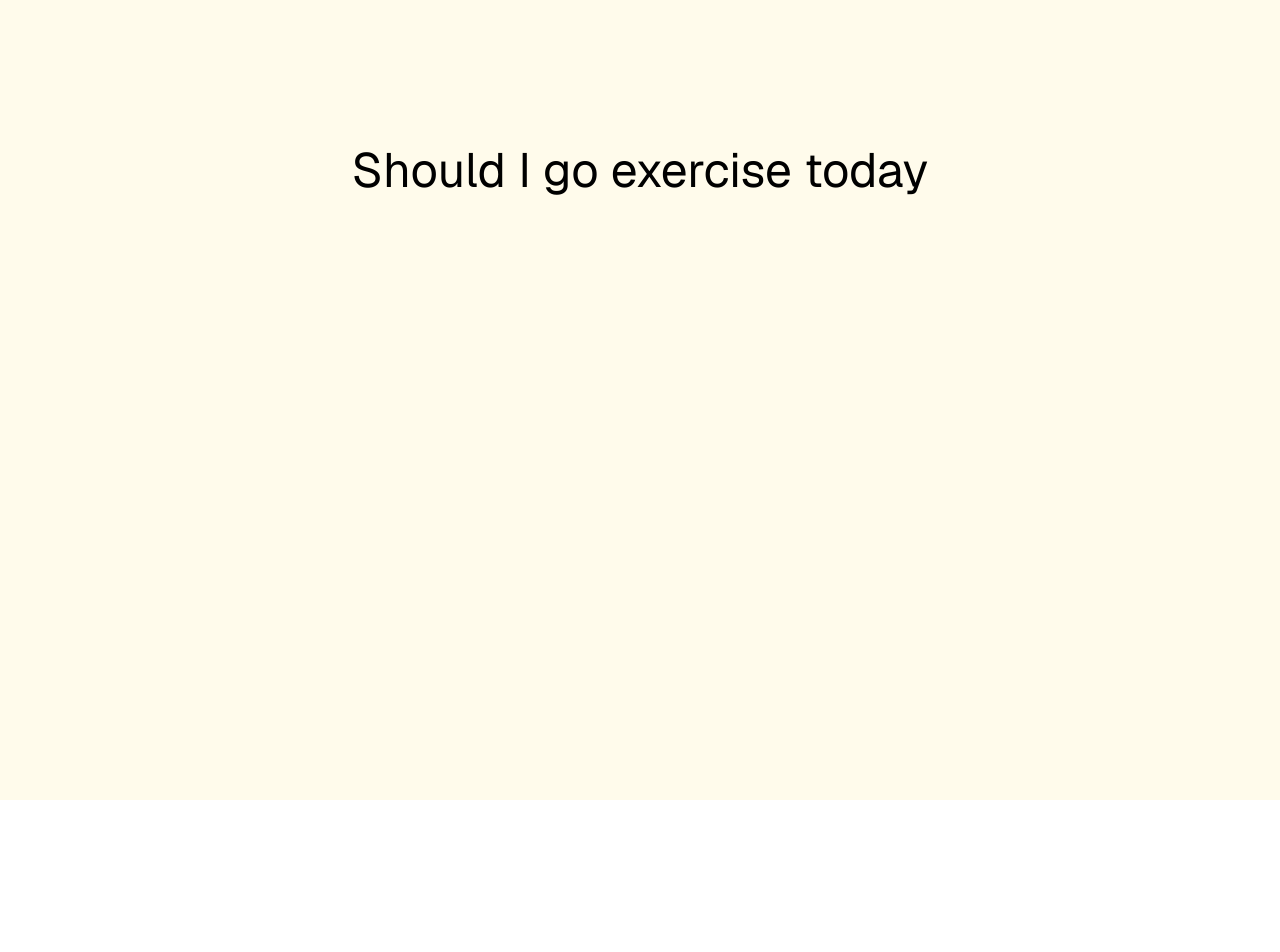
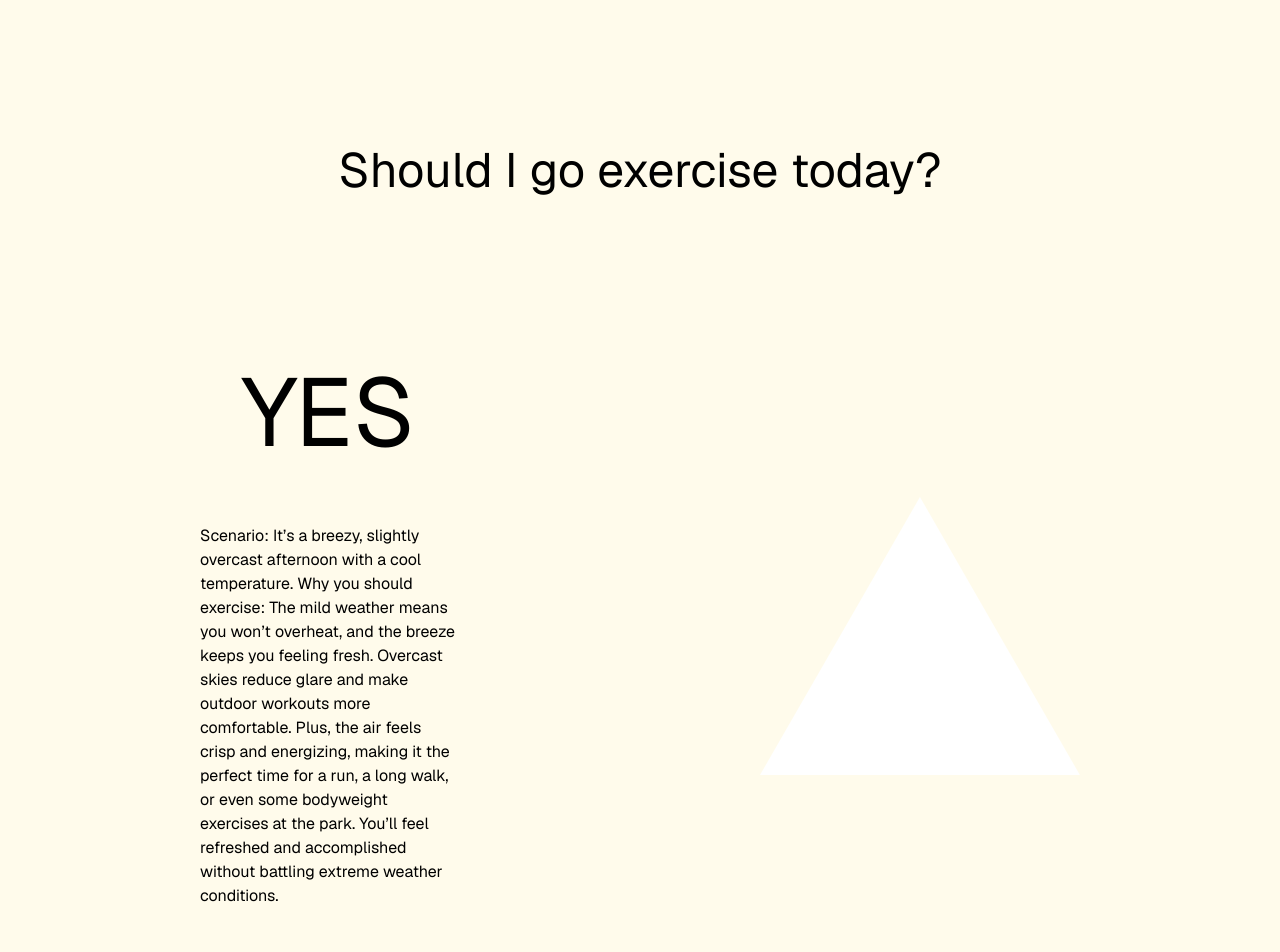
Before and after one commit to jee-gamer/should-I-go-exercise-today, a Next.js app: page / in a window 1280 px wide. Shown: the top 952 px of the page. Before the commit the page ends 800 px from the top, so only its background shows below. Built offline with nearby package versions, Linux system fonts and the light colour scheme.

Commit message:
Make template for home page

```diff
--- /dev/null
+++ b/app/api/page.js
@@ -0,0 +1,5 @@
+export default function Api() {
+    return (
+        <h1> API PAGE </h1>
+    )
+}
--- a/app/page.js
+++ b/app/page.js
@@ -3,7 +3,37 @@ import Image from "next/image";
 export default function Home() {
   return (
     <div className="grid grid-rows-[20px_1fr_20px] items-center justify-items-center min-h-screen p-8 pb-20 gap-16 sm:p-20 font-[family-name:var(--font-geist-sans)] bg-amber-50">
-      <div className="flex flex-col items-center justify-center gap-16 mt-40 text-5xl text-black"> Should I go exercise today</div>
+      <div className="flex flex-col items-center justify-center gap-16 mt-40 text-5xl text-black"> Should I go exercise today?
+      </div>
+
+        <div id="main" className="flex flex-row items-center justify-center gap-16 mt-20">
+
+            <div id="recommendation" className="flex flex-col items-center justify-center gap-16 m-30 text-black">
+                <div id="yesno" className="flex flex-col items-center justify-center gap-16 text-8xl">
+                    YES
+                </div>
+                <div id="general" className="flex flex-col items-center justify-center gap-16 max-w-100">
+                    Scenario: It’s a breezy, slightly overcast afternoon with a cool temperature.
+
+                    Why you should exercise: The mild weather means you won’t overheat, and the breeze keeps you feeling fresh.
+                    Overcast skies reduce glare and make outdoor workouts more comfortable.
+                    Plus, the air feels crisp and energizing, making it the perfect time for a run, a long walk,
+                    or even some bodyweight exercises at the park. You’ll feel refreshed and accomplished without battling extreme weather conditions.
+                </div>
+            </div>
+
+            <div className="flex flex-col items-center justify-center gap-16 m-30 text-black">
+                <Image
+                    src="/vercel.svg"
+                    width={500}
+                    height={500}
+                    alt="Picture of the author"
+                />
+            </div>
+
+        </div>
+
+        <div className="flex flex-col items-center justify-center gap-16 text-black"> Go to API </div>
     </div>
   );
 }
```
